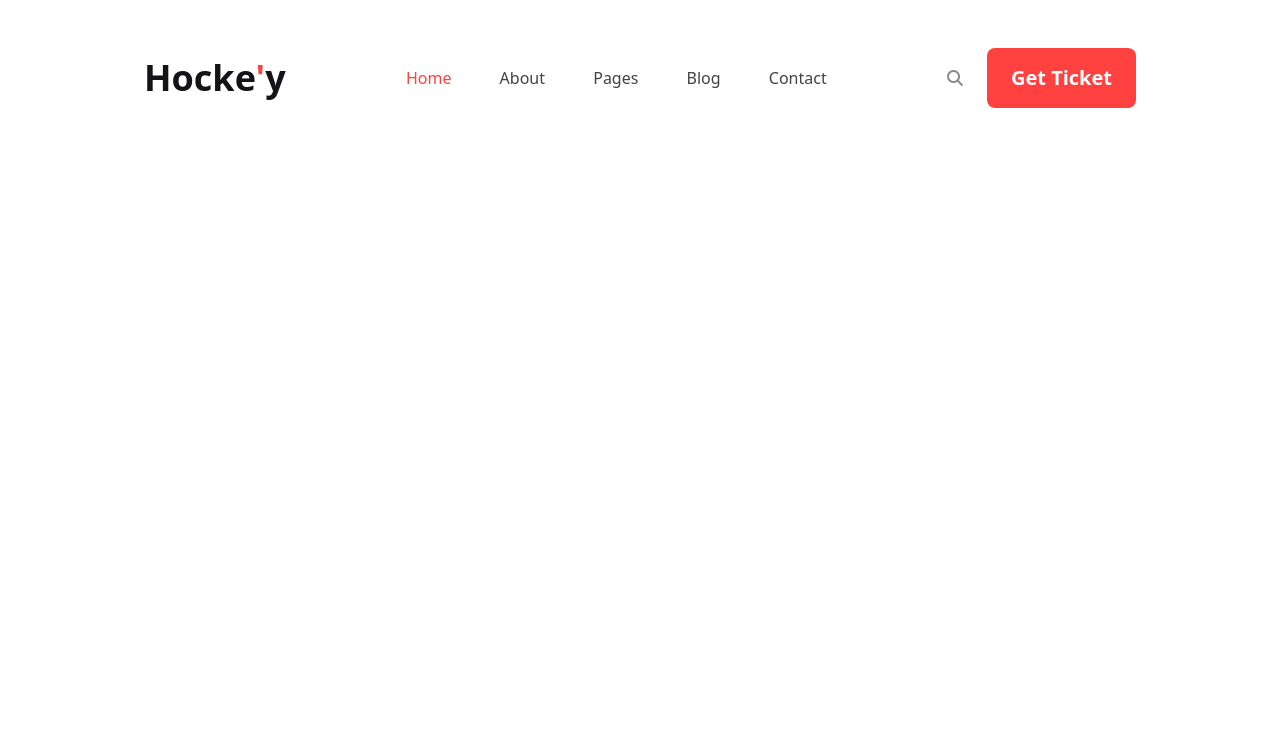
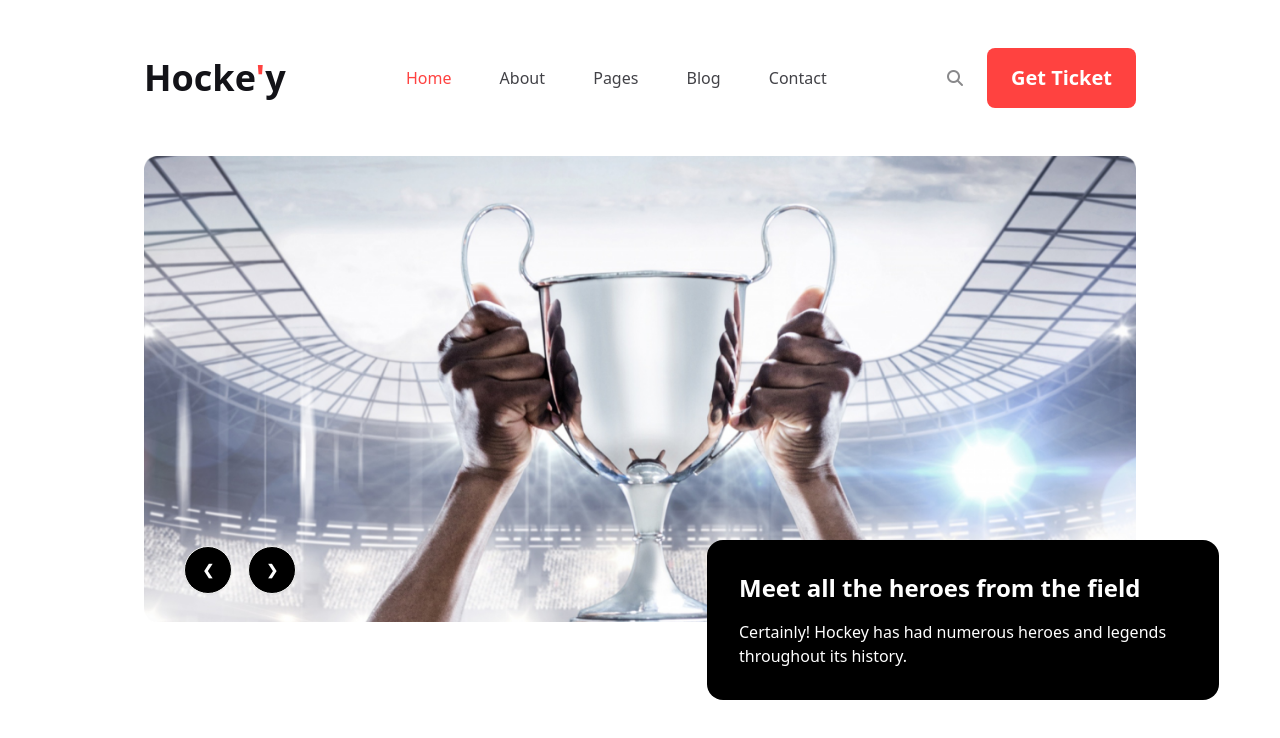
Before and after one commit to Fahadul-Islam/hockey-website, a plain HTML site: page index.html in a window 1280 px wide. Drawn offline with nearby package versions, Linux system fonts and the light colour scheme.

Commit message:
header complete

```diff
--- a/index.html
+++ b/index.html
@@ -20,8 +20,8 @@
 </head>
 
 <body>
-    <header>
-        <nav class="flex justify-between items-center mx-5 mt-3 lg:mx-36 lg:my-12">
+    <header class="relative">
+        <nav class="flex justify-between items-center mx-5 mt-3 lg:mx-36 lg:mt-12">
             <div class="flex gap-4 items-center text-[#131318] text-2xl lg:text-4xl font-extrabold">
                 <img class="lg:hidden" src="Images/Frame.png" alt="">
                 <h3>Hocke<span class="text-[#FF4240]">'</span>y</h3>
@@ -42,6 +42,20 @@
                 </div>
             </div>
         </nav>
+        <div class="carousel mx-5 mt-3 lg:mx-36 lg:mt-12 ">
+            <div id="slide1" class="carousel-item relative w-full">
+              <img src="Images/1.png" class="w-[1400px]" />
+              <div class="absolute flex gap-3 lg:gap-4 transform -translate-y-2 left-[112px] -bottom-[6px] lg:left-10 lg:right-5 lg:bottom-5 ">
+                <a href="#slide4" class="text-white bg-black btn btn-circle">❮</a>
+                <a href="#slide2" class="text-white bg-black btn btn-circle">❯</a>
+              </div>
+            </div>
+          </div>
+          <div class="lg:absolute p-4 lg:p-8 mx-5 mt-3 lg:ml-[707px] lg:top-[480px] bg-black rounded-2xl lg:w-2/5 ">
+            <h3 class="text-lg lg:text-2xl text-white font-extrabold mb-4">Meet all the heroes from the field</h3>
+            <p class="text-white text-sm lg:text-base font-medium">Certainly! Hockey has had numerous heroes and legends throughout its history. </p>
+        </div>
+
     </header>
     <main>
 
```
